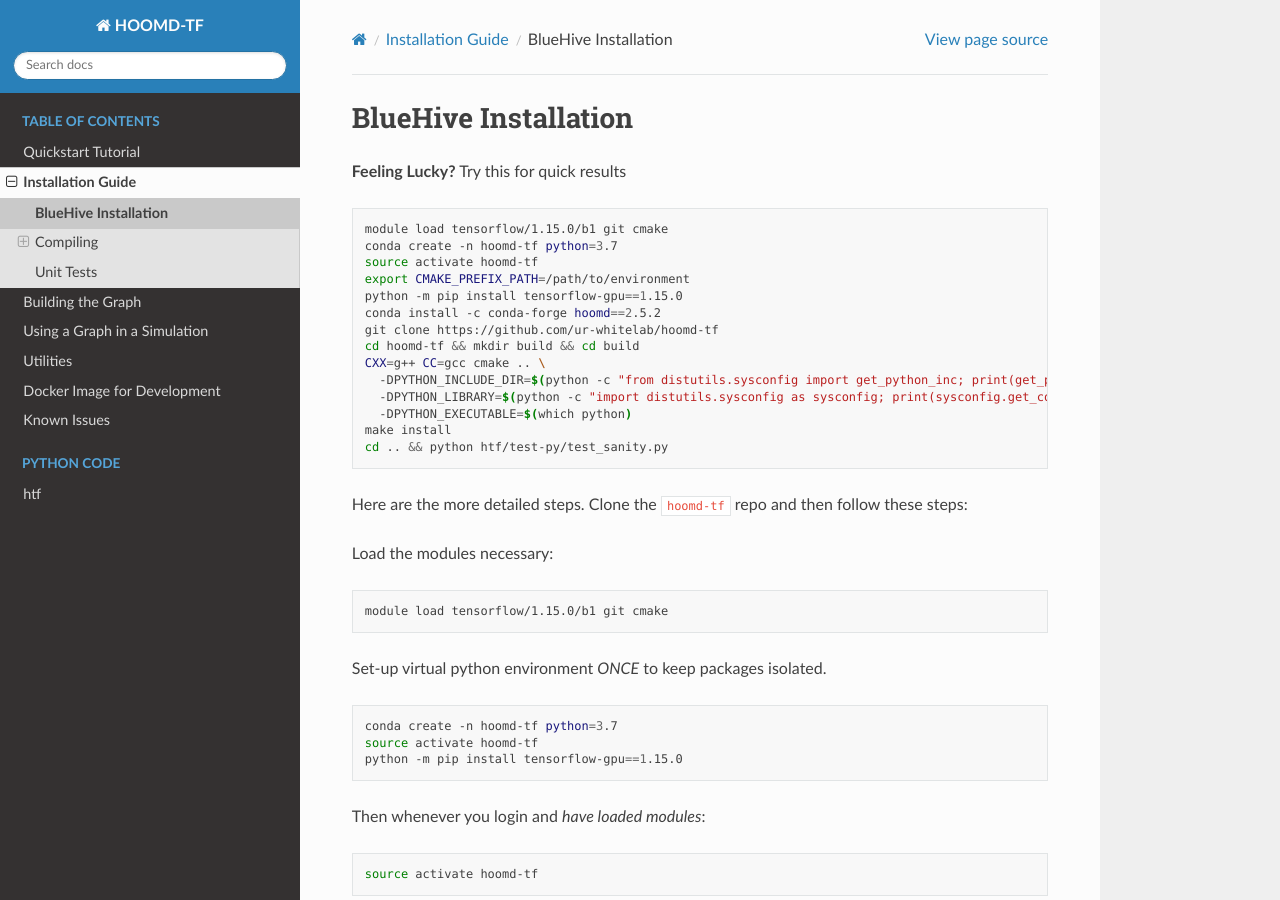
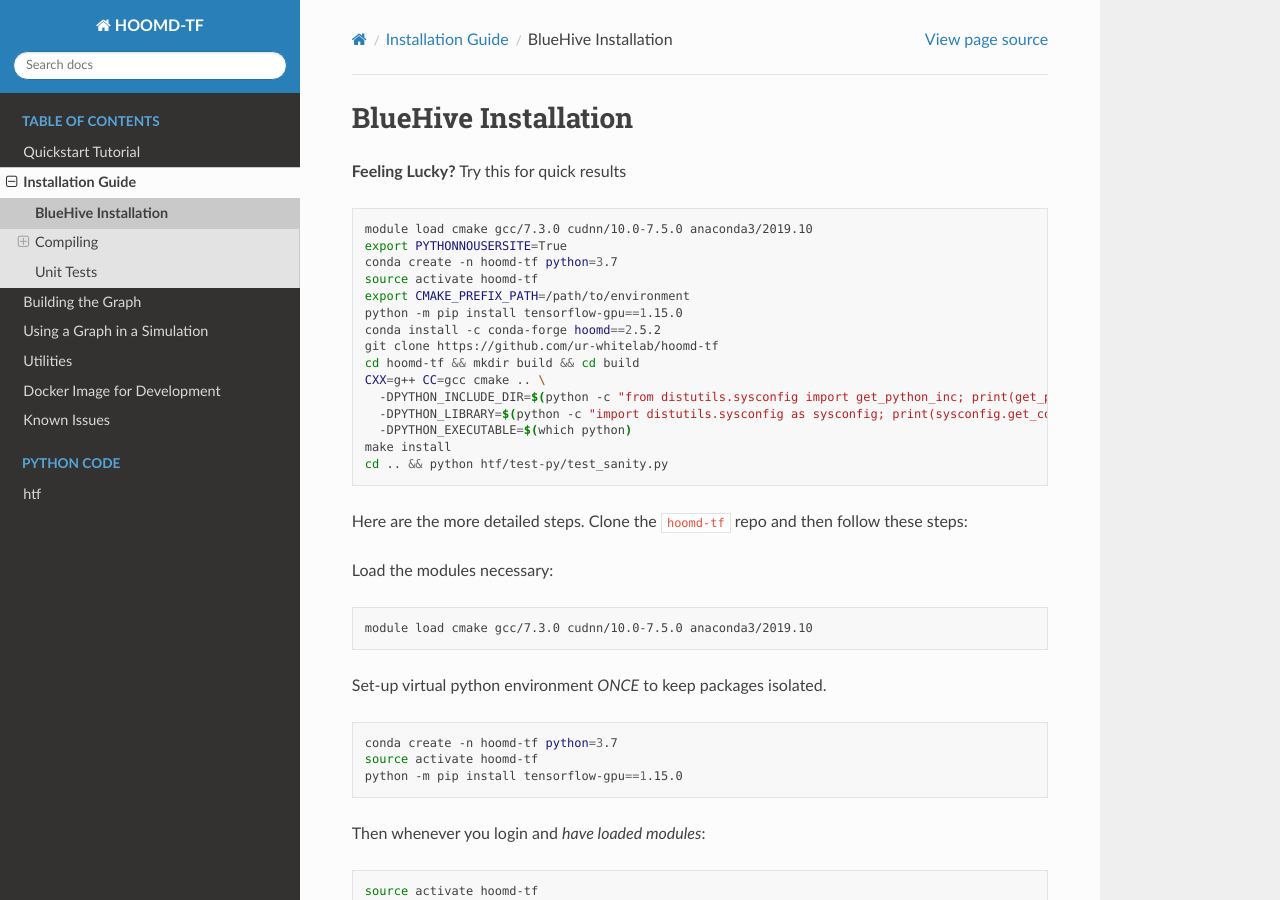
Before and after one commit to ur-whitelab/hoomd-tf, a Sphinx documentation site: the page built from sphinx-docs/source/compilation.rst, in a window 1280 px wide and 900 px high. Built offline with Sphinx 7.4.7 and the Read the Docs theme 2.0.0, drawn with Linux system fonts in a browser that asks for light colours.

Commit message:
Update BlueHive install instructions (#137)
* Update BlueHive install instructions

```diff
--- a/sphinx-docs/source/compilation.rst
+++ b/sphinx-docs/source/compilation.rst
@@ -7,7 +7,8 @@ BlueHive Installation
 
 .. code:: bash
 
-    module load tensorflow/1.15.0/b1 git cmake
+    module load cmake gcc/7.3.0 cudnn/10.0-7.5.0 anaconda3/2019.10
+    export PYTHONNOUSERSITE=True
     conda create -n hoomd-tf python=3.7
     source activate hoomd-tf
     export CMAKE_PREFIX_PATH=/path/to/environment
@@ -29,7 +30,7 @@ Load the modules necessary:
 
 .. code:: bash
 
-    module load tensorflow/1.15.0/b1 git cmake
+    module load cmake gcc/7.3.0 cudnn/10.0-7.5.0 anaconda3/2019.10
 
 Set-up virtual python environment *ONCE* to keep packages isolated.
 
```
